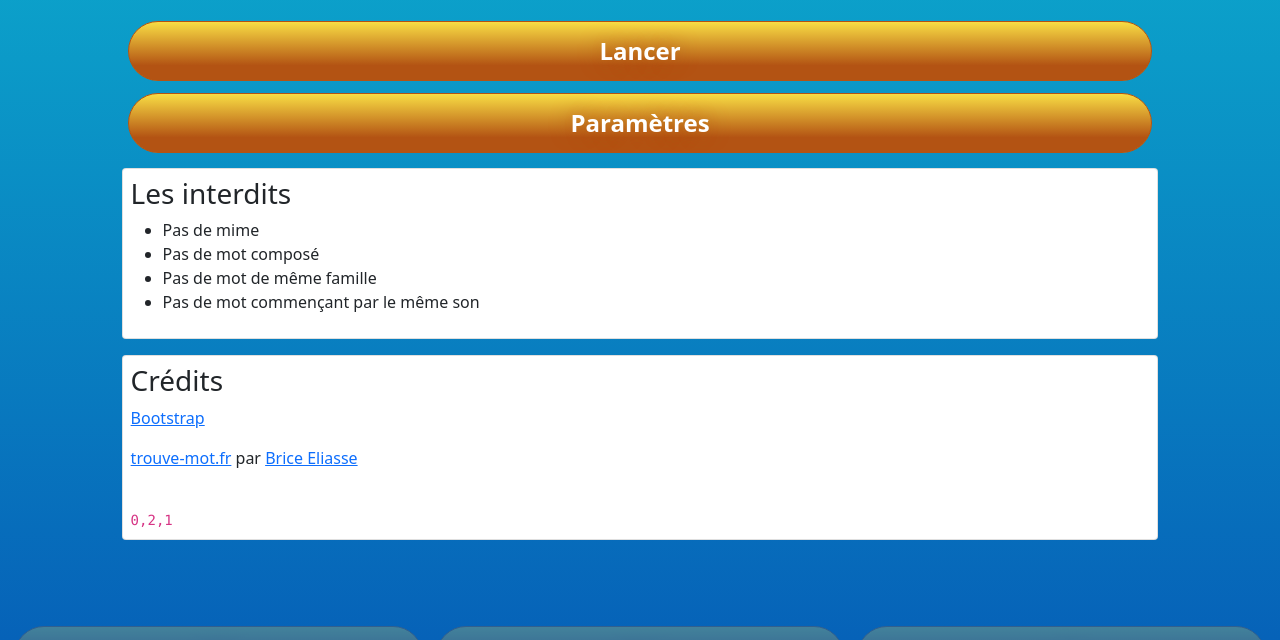
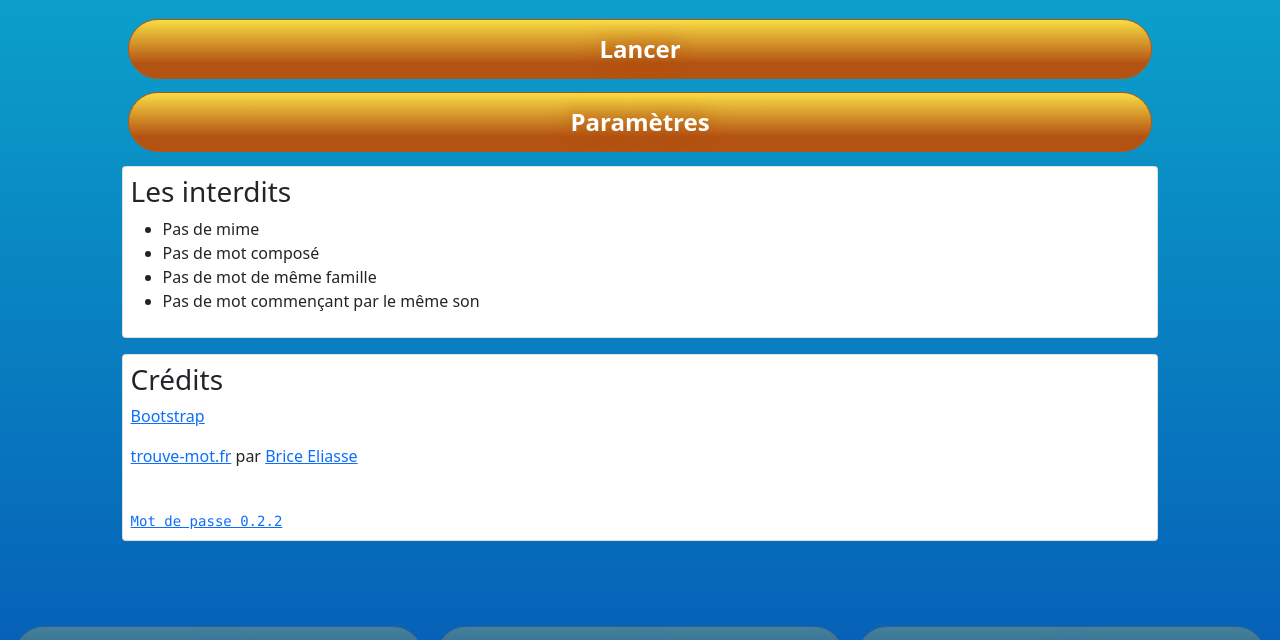
Before and after one commit to difabiolorenzo/motdepasse, a plain HTML site: page index.html in a window 1280 px wide. Shown: the part 160-800 px from the top of the page. Drawn offline with nearby package versions, Linux system fonts and the light colour scheme.

```diff
--- a/index.html
+++ b/index.html
@@ -41,7 +41,9 @@
                     <p><a href="https://getbootstrap.com/">Bootstrap</a></p>
                     <p><a href="https://trouve-mot.fr/">trouve-mot.fr</a> par <a href="https://brice-eliasse.com/">Brice Eliasse</a></p>
                     <br>
-                    <code id="version"></code>
+                    <a href="https://github.com/difabiolorenzo/motdepasse">
+                        <code id="version"></code>
+                    </a>
                 </div>
             </div>
             <div id="password_ingame_content" class="not-started">
--- a/script.js
+++ b/script.js
@@ -10,7 +10,7 @@
         passes_left: -1
     };
     global = {
-        version: [0, 2, 1],
+        version: [0, 2, 2],
         debug: false,
         modal_recap: new bootstrap.Modal(document.getElementById('modal_recap')),
         modal_settings: new bootstrap.Modal(document.getElementById('modal_settings')),
@@ -30,7 +30,8 @@
             style: "2016"
     };
 
-    document.getElementById("version").innerHTML = global.version;
+    // Affichage de la version
+    document.getElementById("version").innerHTML = `Mot de passe ${global.version.join(".")}`;
 
     //Nombre de mot
     document.getElementById("slider_word_amount").value = settings.word_amount;
```
Also changed, not shown: .AddCompLib/global.json (added), logo.html (renamed from motdepasse.html).
